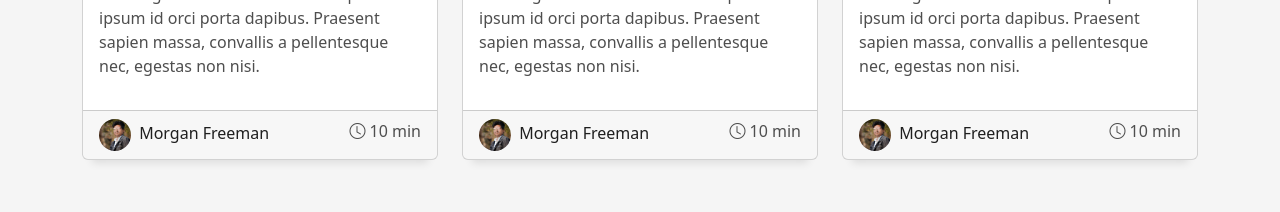
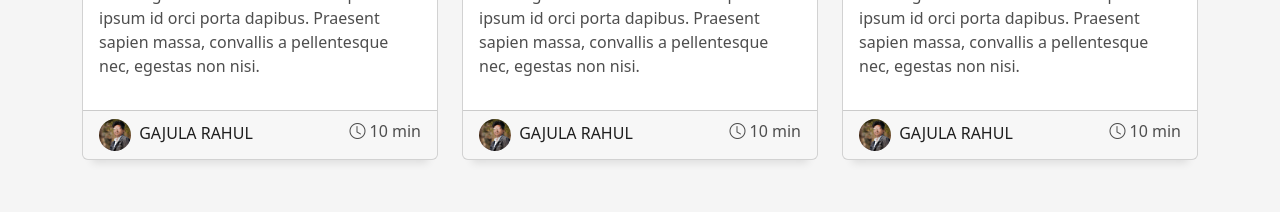
Before and after one commit to Rahul-7375/personal, a plain HTML site: page index.html in a window 1280 px wide. Shown: the part 5180-5392 px from the top of the page. Drawn offline with Linux system fonts and the light colour scheme.

Commit message:
Update index.html

```diff
--- a/index.html
+++ b/index.html
@@ -577,7 +577,7 @@
                 <div class="post-author">
                   <a href="#">
                     <img src="assets/img/testimonial-2.jpg" alt="" class="avatar rounded-circle">
-                    <span class="author">Morgan Freeman</span>
+                    <span class="author">GAJULA RAHUL</span>
                   </a>
                 </div>
                 <div class="post-date">
@@ -608,7 +608,7 @@
                 <div class="post-author">
                   <a href="#">
                     <img src="assets/img/testimonial-2.jpg" alt="" class="avatar rounded-circle">
-                    <span class="author">Morgan Freeman</span>
+                    <span class="author">GAJULA RAHUL</span>
                   </a>
                 </div>
                 <div class="post-date">
@@ -639,7 +639,7 @@
                 <div class="post-author">
                   <a href="#">
                     <img src="assets/img/testimonial-2.jpg" alt="" class="avatar rounded-circle">
-                    <span class="author">Morgan Freeman</span>
+                    <span class="author">GAJULA RAHUL</span>
                   </a>
                 </div>
                 <div class="post-date">
```
